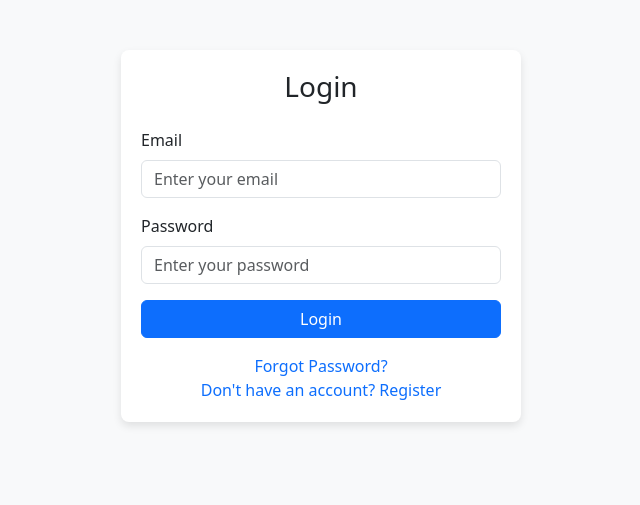
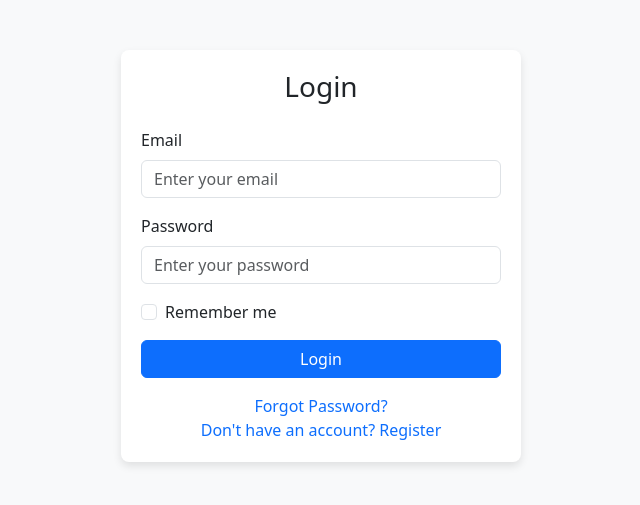
Before and after one commit to hilalsalarzi/Web-Development-Batch-5, a PHP site: page /php/login-with-session.php in a window 1280 px wide. Shown: the top 505 px of the page, without its empty margins (319-959 px from the left). Run offline with PHP 8.4, Linux system fonts and the light colour scheme.

Commit message:
i have added

```diff
--- a/php/login-with-session.php
+++ b/php/login-with-session.php
@@ -26,6 +26,10 @@ if (isset($_POST['login'])) {
         $_SESSION['email'] = $email;
         $_SESSION['role'] = 1;
         header("Location: dashboard.php");
+        if(isset($_POST['remember'])){
+            setcookie('email', $email, time() + 60*60*24*7);
+            setcookie('password', $password, time() + 60*60*24*7);
+        }
 
     }
     elseif($email == "hilal@gmail.com" && $password == "123456"){
@@ -66,20 +70,30 @@ header("Location: form.php");
     <form method="post" >
       <!-- Email -->
       <div class="mb-3">
+
+
         <label for="email" class="form-label">Email</label>
-        <input type="email" class="form-control" name="email" id="email" placeholder="Enter your email" required>
+        <input type="email" class="form-control" name="email" id="email" value="<?php echo (isset($_COOKIE['email'])) ? $_COOKIE['email'] : ""; ?> " placeholder="Enter your email" required>
       </div>
+
 
       <!-- Password -->
       <div class="mb-3">
         <label for="password" class="form-label">Password</label>
-        <input type="password" class="form-control" name="password" id="password" placeholder="Enter your password" required>
+        <input type="password" class="form-control" name="password" id="password" value="<?php echo (isset($_COOKIE['password'])) ? $_COOKIE['password'] : ""; ?>" placeholder="Enter your password" required>
       </div>
 
+
+      <!-- Remember Me -->
+      <div class="mb-3 form-check">
+        <input type="checkbox" class="form-check-input" name="remember" id="remember">
+        <label class="form-check-label" for="remember">Remember me</label>
+      </div>
       <!-- Submit Button -->
       <div class="d-grid">
         <button type="submit" name="login" class="btn btn-primary">Login</button>
       </div>
+
 
       <!-- Optional Links -->
       <div class="mt-3 text-center">
--- a/php/logout.php
+++ b/php/logout.php
@@ -1,4 +1,4 @@
-<?php
+    <?php
 session_start();
 session_unset();
 session_destroy();
```
Also changed, not shown: php/cookies.php (added, +17 -0 lines).
